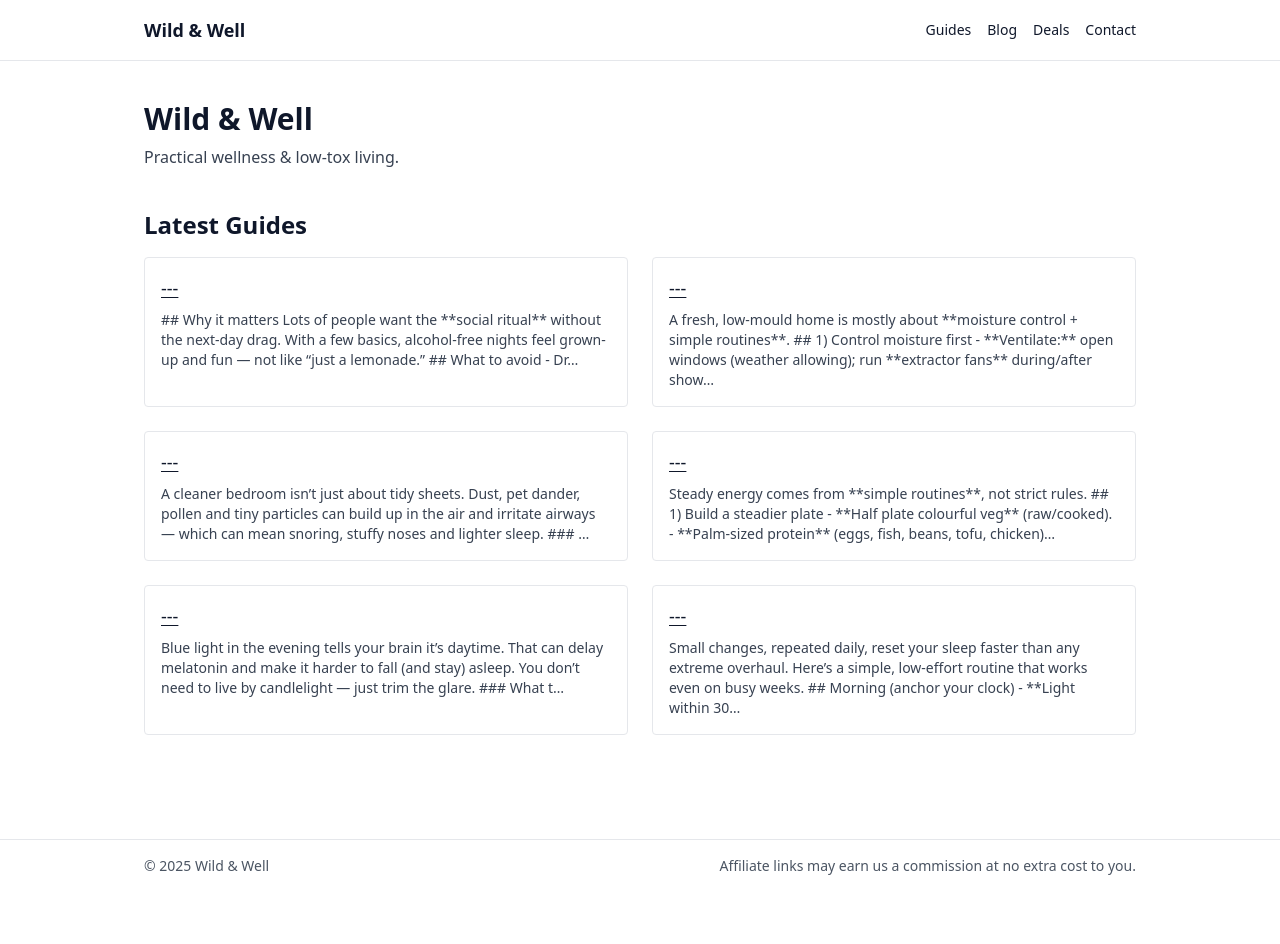
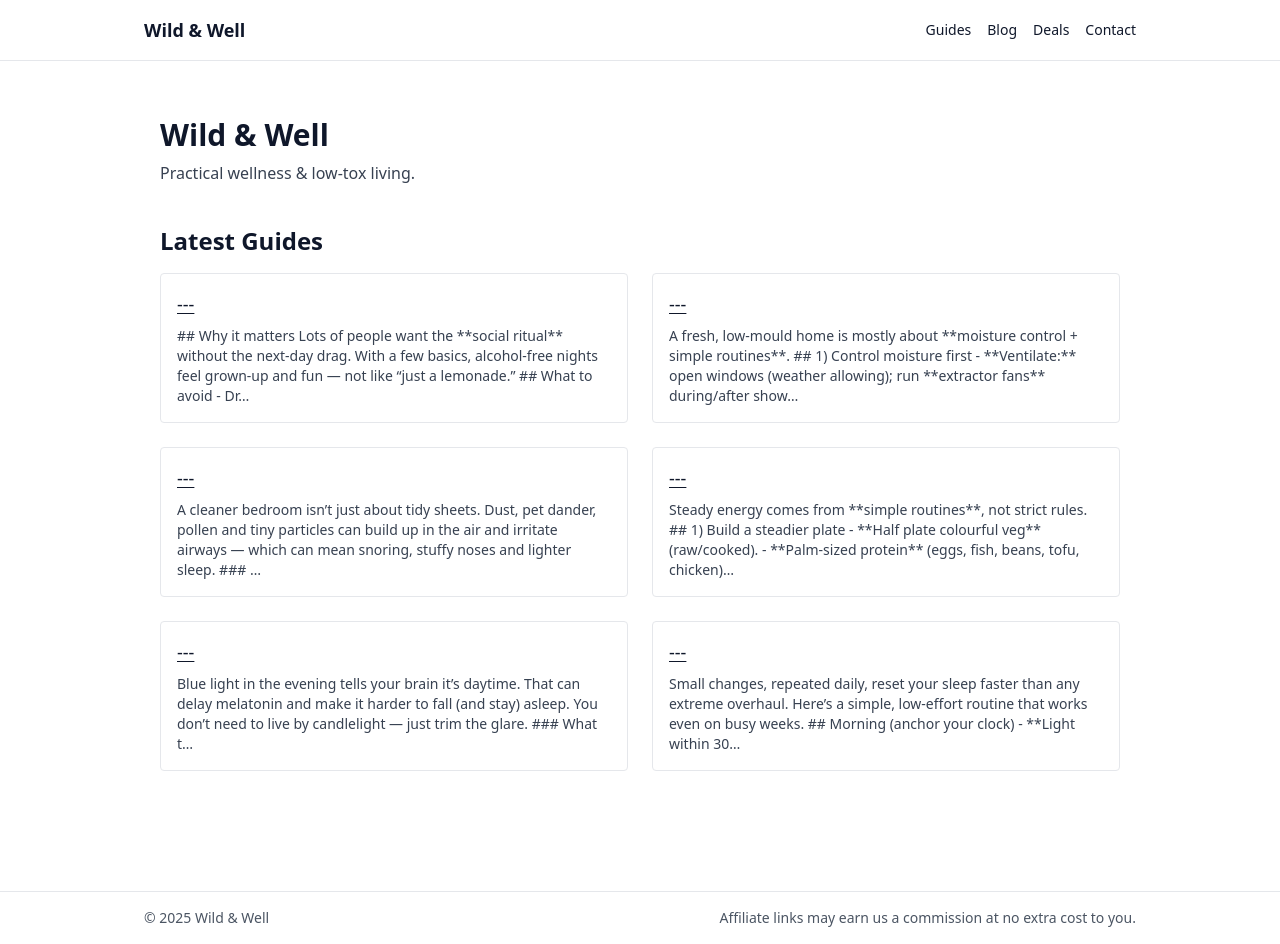
Before and after one commit to dariosandison/Eco---Holistic, a Next.js app: page / in a window 1280 px wide. Before the commit the page ends 892 px from the top, so only its background shows below. Built offline with nearby package versions, Linux system fonts and the light colour scheme.

Commit message:
Update Layout.js

```diff
--- a/components/Layout.js
+++ b/components/Layout.js
@@ -1,13 +1,18 @@
-// components/Layout.js
+import Head from "next/head";
 import Header from "./Header";
 import Footer from "./Footer";
 
-export default function Layout({ children }) {
+export default function Layout({ children, title = "Wild & Well" }) {
   return (
-    <div className="min-h-screen flex flex-col bg-white">
+    <>
+      <Head>
+        <meta charSet="utf-8" />
+        <meta name="viewport" content="width=device-width, initial-scale=1" />
+        <title>{title}</title>
+      </Head>
       <Header />
-      <main className="flex-1">{children}</main>
+      <main className="mx-auto max-w-5xl p-4">{children}</main>
       <Footer />
-    </div>
+    </>
   );
 }
```
